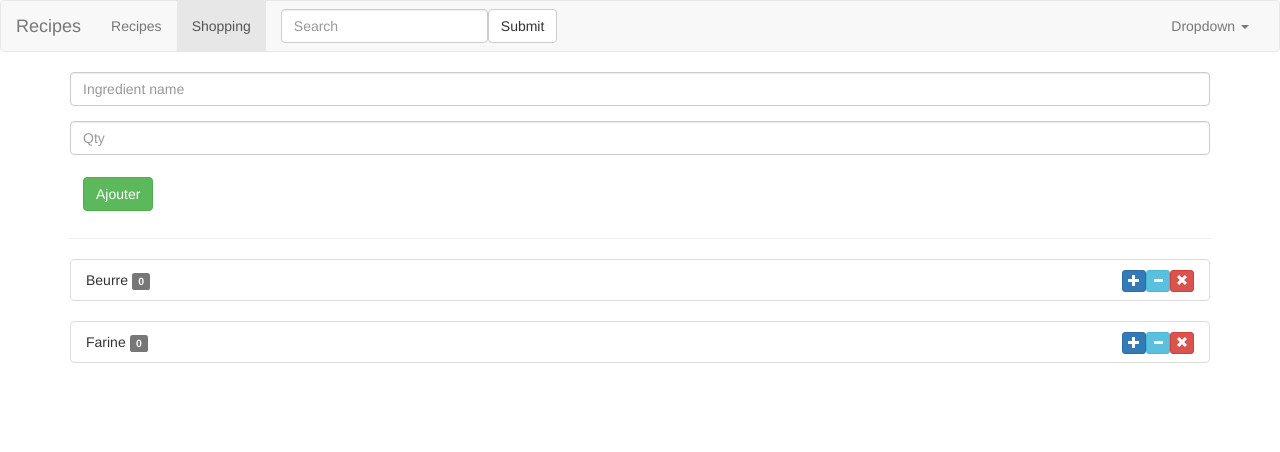
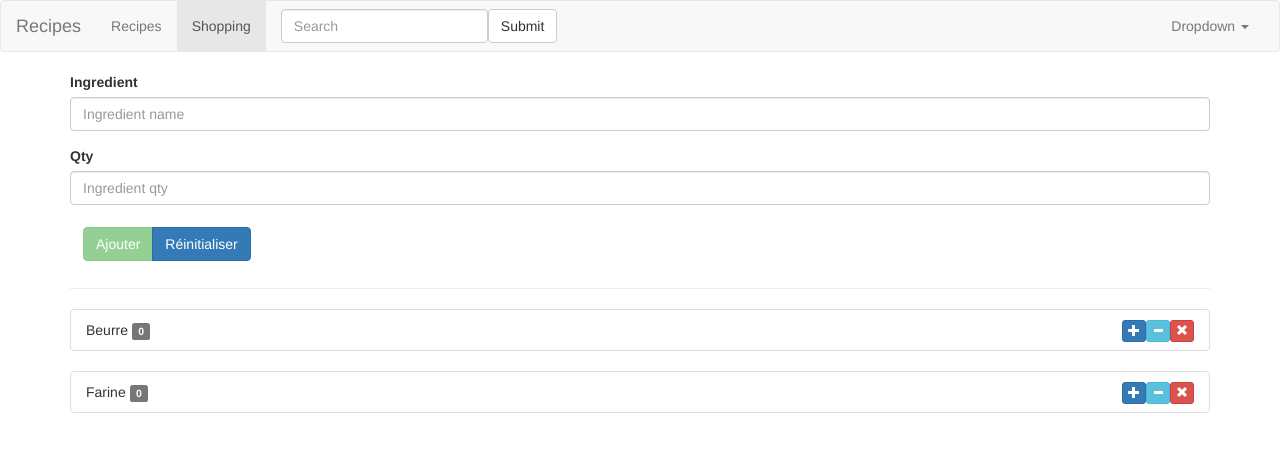
Before and after one commit to esteban973/recipe-angular, an Angular app: page /shopping in a window 1280 px wide. Shown: the top 452 px of the page. Built offline with nearby package versions, Linux system fonts and the light colour scheme.

Commit message:
ajout de la validation recipe app

```diff
--- a/src/app/shopping-list/shopping-list.component.html
+++ b/src/app/shopping-list/shopping-list.component.html
@@ -6,16 +6,34 @@
     <div class="row">
         <div class="col-sm-12">
 
+                <form (ngSubmit)="addNewIngredient()" #newShoppingForm="ngForm">
+                    <div class="form-group has-feedback" [ngClass]="{'has-error' : ingredientName.invalid && ingredientName.touched}">
+                        <label class="control-label" for="ingredientName">Ingredient</label>
+                        <input #ingredientName="ngModel" name="ingredientName" type="text" class="form-control" ngModel placeholder="Ingredient name" required minlength="3"/>
+                        <span *ngIf="ingredientName.invalid && ingredientName.touched" class="glyphicon glyphicon-warning-sign form-control-feedback" aria-hidden="true"></span>
+                        <span *ngIf="ingredientName.invalid && ingredientName.touched" class="help-block">
+                            <span *ngIf="ingredientName.hasError('required')">Ce champ est requis</span>
+                            <span *ngIf="ingredientName.hasError('minlength')">Pas assez de caractère</span>
 
-                <div class="form-group">
-                        <input #ingredientName type="text" class="form-control" placeholder="Ingredient name"/>
+                        </span>
                     </div>
-                    <div class="form-group">
-                      <input #ingredientQty type="number"  class="form-control" placeholder="Qty"/>
-                    </div>
+
+                    <div class="form-group has-feedback" [ngClass]="{'has-error' : ingredientQty.invalid && ingredientQty.touched}">
+                            <label class="control-label" for="ingredientQty">Qty</label>
+                            <input #ingredientQty="ngModel" name="ingredientQty" type="number" class="form-control" ngModel placeholder="Ingredient qty" required pattern="[0-9]*"/>
+                            <span *ngIf="ingredientQty.invalid && ingredientQty.touched" class="glyphicon glyphicon-warning-sign form-control-feedback" aria-hidden="true"></span>
+                            <span *ngIf="ingredientQty.invalid && ingredientQty.touched" class="help-block">
+                                <span *ngIf="ingredientQty.hasError('required')">Ce champ est requis</span>
+                                <span *ngIf="ingredientQty.hasError('pattern')">Mauvais pattern</span>
+                            </span>
+                        </div>
+
                   <div class="btn btn-group">
-                    <button class="btn btn-success" (click)="addShoppingList(ingredientName.value, ingredientQty.value)">Ajouter</button>
+                    <button class="btn btn-success" [disabled]='newShoppingForm.invalid' type="submit">Ajouter</button>
+                    <button class="btn btn-primary" (click)='newShoppingForm.reset()' type="button">Réinitialiser</button>
                   </div>
+                </form>
+
 
                   <hr/>
 
--- a/src/app/shopping-list/shopping-list.component.ts
+++ b/src/app/shopping-list/shopping-list.component.ts
@@ -1,4 +1,5 @@
-import { Component, OnInit } from '@angular/core';
+import { Component, OnInit, ViewChild } from '@angular/core';
+import { NgForm } from '@angular/forms';
 import { Ingredient } from '../models/ingredient.model';
 import { ShoppingListService } from './shoppping-list.service';
 
@@ -9,7 +10,7 @@ import { ShoppingListService } from './shoppping-list.service';
 })
 export class ShoppingListComponent implements OnInit {
 
-
+  @ViewChild('newShoppingForm') newShoppingForm: NgForm;
 
   shoppingList = new Array<any>();
 
@@ -30,6 +31,13 @@ export class ShoppingListComponent implements OnInit {
  }
 
 
+
+
+ addNewIngredient(){
+    this.shoppingListService.addShoppingList(this.newShoppingForm.value.ingredientName, this.newShoppingForm.value.ingredientQty);
+    this.newShoppingForm.reset();
+ }
+
  removeShoppingList(ingredientName: string) {
   this.shoppingListService.removeShoppingList(ingredientName);
  }
--- a/src/app/shopping-list/shoppping-list.service.ts
+++ b/src/app/shopping-list/shoppping-list.service.ts
@@ -2,7 +2,7 @@ import { Ingredient } from '../models/ingredient.model';
 
 export class ShoppingListService {
 
-    shoppingList = new Array<any>();
+    shoppingList = new Array<{'ingredient' : Ingredient, 'qty' : number}>();
 
     constructor() {
         const ingredients = [new Ingredient('Beurre'), new Ingredient('Farine')];
@@ -15,7 +15,7 @@ export class ShoppingListService {
         console.log(ingredientName);
          for (const shoppingItem of this.shoppingList) {
             if (shoppingItem.ingredient.name.toUpperCase() === ingredientName.toUpperCase()) {
-              shoppingItem.qty += Number(qty);
+              shoppingItem.qty = Number(qty) + Number(shoppingItem.qty);
               return;
             }
          }
```
